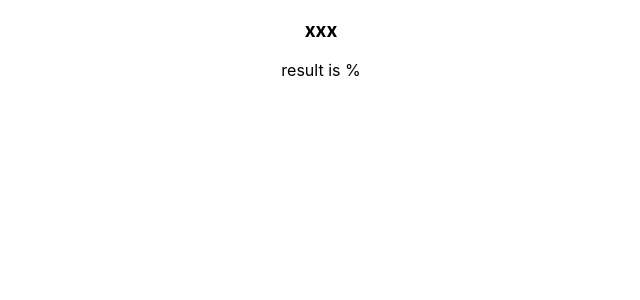
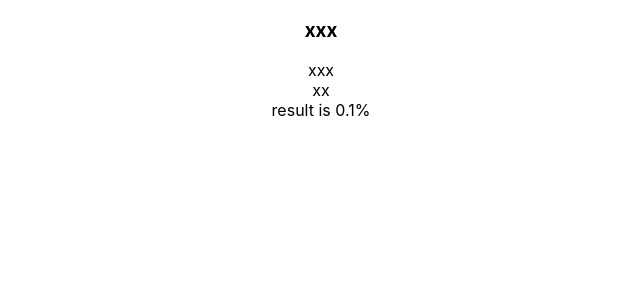
Before and after one commit to Amirka2/tsx-templates, a React (Create React App) app: page / in a window 1280 px wide. Shown: the top 300 px of the page, without its empty margins (319-959 px from the left). Built offline with nearby package versions, Linux system fonts and the light colour scheme.

Commit message:
added props to result

```diff
--- a/src/App.tsx
+++ b/src/App.tsx
@@ -7,8 +7,8 @@ import Result from "./Result";
 function App() {
   return (
     <div className="App">
-      <Game question={'xxx'} options={['', '']} correct={0}></Game>
-      <Result></Result>
+      <Game question={'xxx'} options={['xxx', 'xx']} correct={0}></Game>
+      <Result result={1/10}></Result>
     </div>
   );
 }
```
